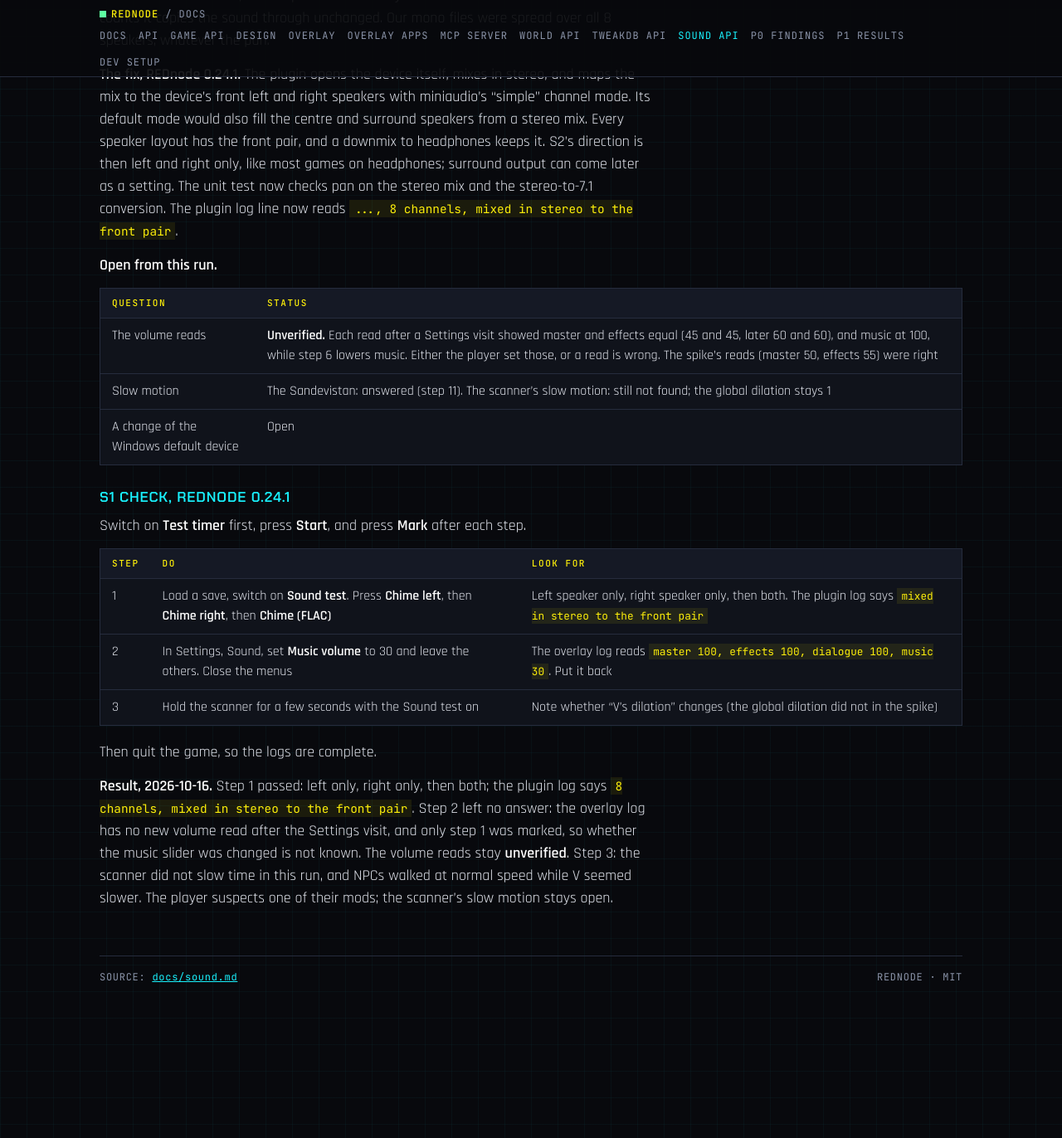
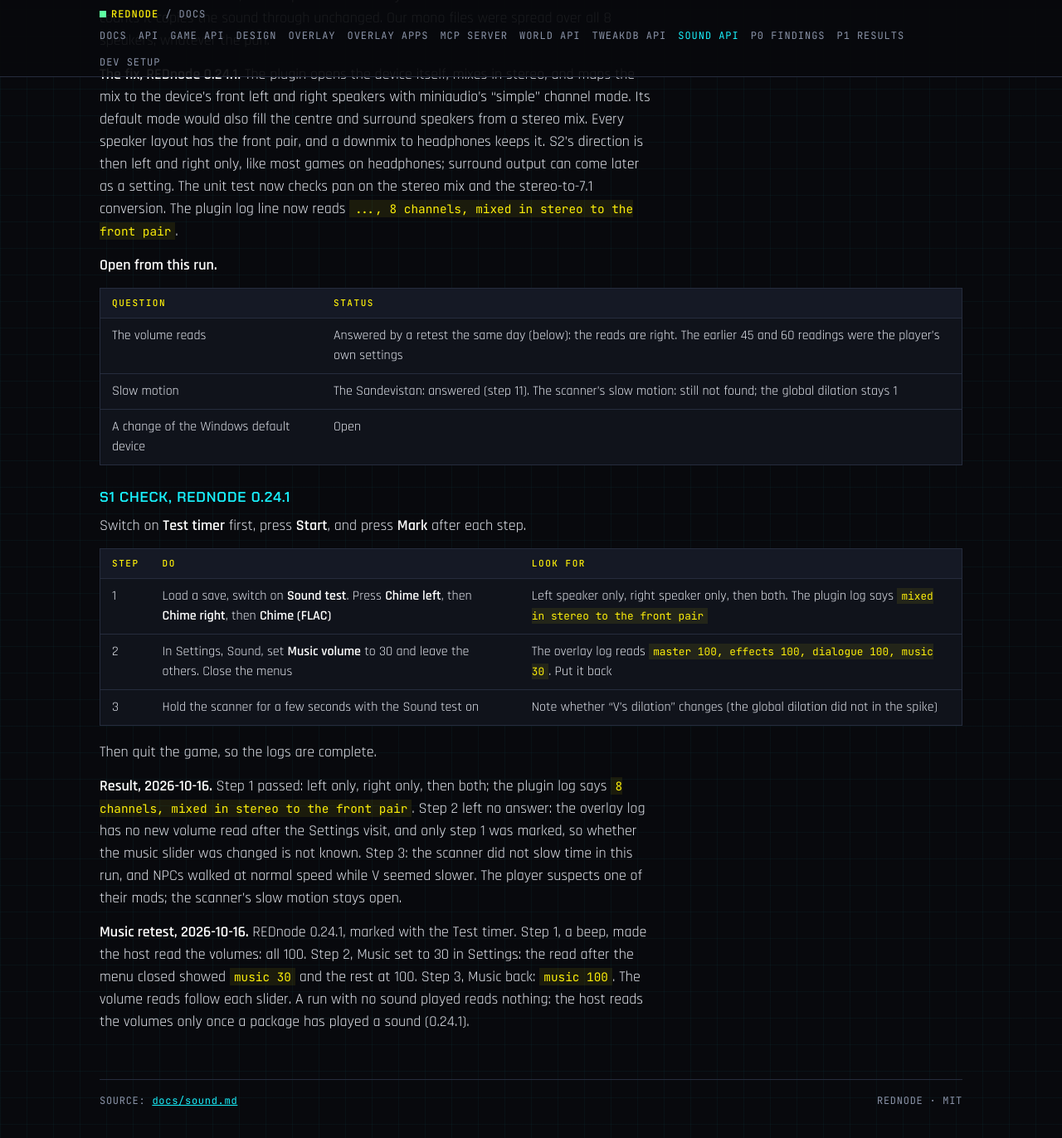
Before and after one commit to CyberbuildsAI/REDnode, a Jekyll site: the page built from docs/sound.md, in a window 1280 px wide and 1400 px high, scrolled down 9333 px. Shown: the top 1372 px of the window at 83% size. Built offline with Jekyll 4.4.1, drawn with Linux system fonts in a browser that asks for light colours; our own code applies the rules of GitHub Pages for plain Markdown files; some of the changed text lies outside the part shown.

Commit message:
Sound S1: volume reads verified in game (music 30 read as 30)
Co-Authored-By: Claude Opus 5.5 <noreply@anthropic.com>

```diff
--- a/docs/sound.md
+++ b/docs/sound.md
@@ -1,6 +1,6 @@
 # Sound API
 
-Status: **S1 Play** passed in game on 2026-10-16 (REDnode 0.24.0), and its pan fix in REDnode 0.24.1 the same day. Open: the volume reads (unverified) and the scanner's slow motion. Agreed with the user on 2026-10-14: REDnode builds its own audio engine first, for tighter integration with the EDGE platform and other plugins. [Audioware](https://github.com/cyb3rpsych0s1s/audioware) stays the fallback, as a dependency through `requires`, only if building our own proves prohibitive. Order: after the [TweakDB API](tweakdb.md) and overlay phase O11 Spaces.
+Status: **S1 Play** passed in game on 2026-10-16 (REDnode 0.24.0), and its pan fix in REDnode 0.24.1 the same day. Open: the scanner's slow motion. Agreed with the user on 2026-10-14: REDnode builds its own audio engine first, for tighter integration with the EDGE platform and other plugins. [Audioware](https://github.com/cyb3rpsych0s1s/audioware) stays the fallback, as a dependency through `requires`, only if building our own proves prohibitive. Order: after the [TweakDB API](tweakdb.md) and overlay phase O11 Spaces.
 
 ## Clean-room rule
 
@@ -192,7 +192,7 @@ Tested in game on 2026-10-16 with REDnode 0.24.0, game 2.31. The Test timer was
 
 | Question | Status |
 |---|---|
-| The volume reads | **Unverified.** Each read after a Settings visit showed master and effects equal (45 and 45, later 60 and 60), and music at 100, while step 6 lowers music. Either the player set those, or a read is wrong. The spike's reads (master 50, effects 55) were right |
+| The volume reads | Answered by a retest the same day (below): the reads are right. The earlier 45 and 60 readings were the player's own settings |
 | Slow motion | The Sandevistan: answered (step 11). The scanner's slow motion: still not found; the global dilation stays 1 |
 | A change of the Windows default device | Open |
 
@@ -208,4 +208,6 @@ Switch on **Test timer** first, press **Start**, and press **Mark** after each s
 
 Then quit the game, so the logs are complete.
 
-**Result, 2026-10-16.** Step 1 passed: left only, right only, then both; the plugin log says `8 channels, mixed in stereo to the front pair`. Step 2 left no answer: the overlay log has no new volume read after the Settings visit, and only step 1 was marked, so whether the music slider was changed is not known. The volume reads stay **unverified**. Step 3: the scanner did not slow time in this run, and NPCs walked at normal speed while V seemed slower. The player suspects one of their mods; the scanner's slow motion stays open.
+**Result, 2026-10-16.** Step 1 passed: left only, right only, then both; the plugin log says `8 channels, mixed in stereo to the front pair`. Step 2 left no answer: the overlay log has no new volume read after the Settings visit, and only step 1 was marked, so whether the music slider was changed is not known. Step 3: the scanner did not slow time in this run, and NPCs walked at normal speed while V seemed slower. The player suspects one of their mods; the scanner's slow motion stays open.
+
+**Music retest, 2026-10-16.** REDnode 0.24.1, marked with the Test timer. Step 1, a beep, made the host read the volumes: all 100. Step 2, Music set to 30 in Settings: the read after the menu closed showed `music 30` and the rest at 100. Step 3, Music back: `music 100`. The volume reads follow each slider. A run with no sound played reads nothing: the host reads the volumes only once a package has played a sound (0.24.1).
```
Also changed, not shown: CLAUDE.md (+1 -1 lines), gameapi/notes/userSettingsUserSettings.md (+1 -1 lines).
